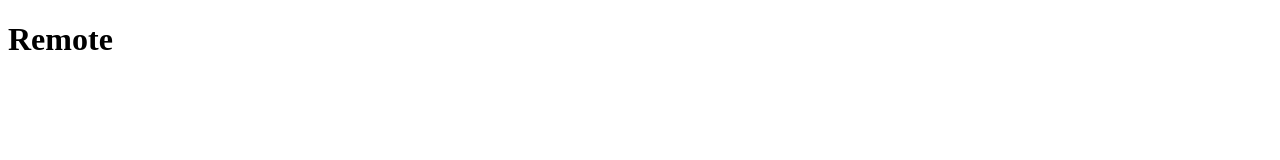
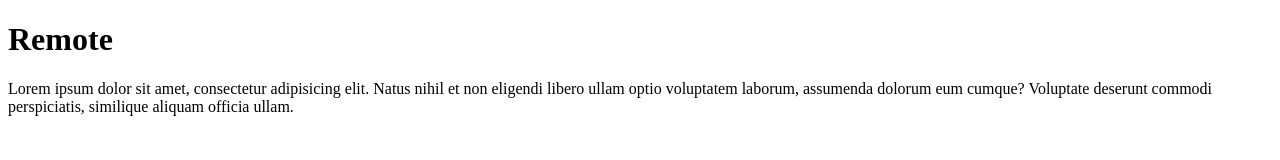
Before and after one commit to aslam21/remote-test, a plain HTML site: page index.html in a window 1280 px wide. Drawn offline with Linux system fonts and the light colour scheme.

Commit message:
menambahkan paragrap

```diff
--- a/index.html
+++ b/index.html
@@ -7,5 +7,6 @@
 </head>
 <body>
     <h1>Remote</h1>
+    <p>Lorem ipsum dolor sit amet, consectetur adipisicing elit. Natus nihil et non eligendi libero ullam optio voluptatem laborum, assumenda dolorum eum cumque? Voluptate deserunt commodi perspiciatis, similique aliquam officia ullam.</p>
 </body>
 </html>
```
